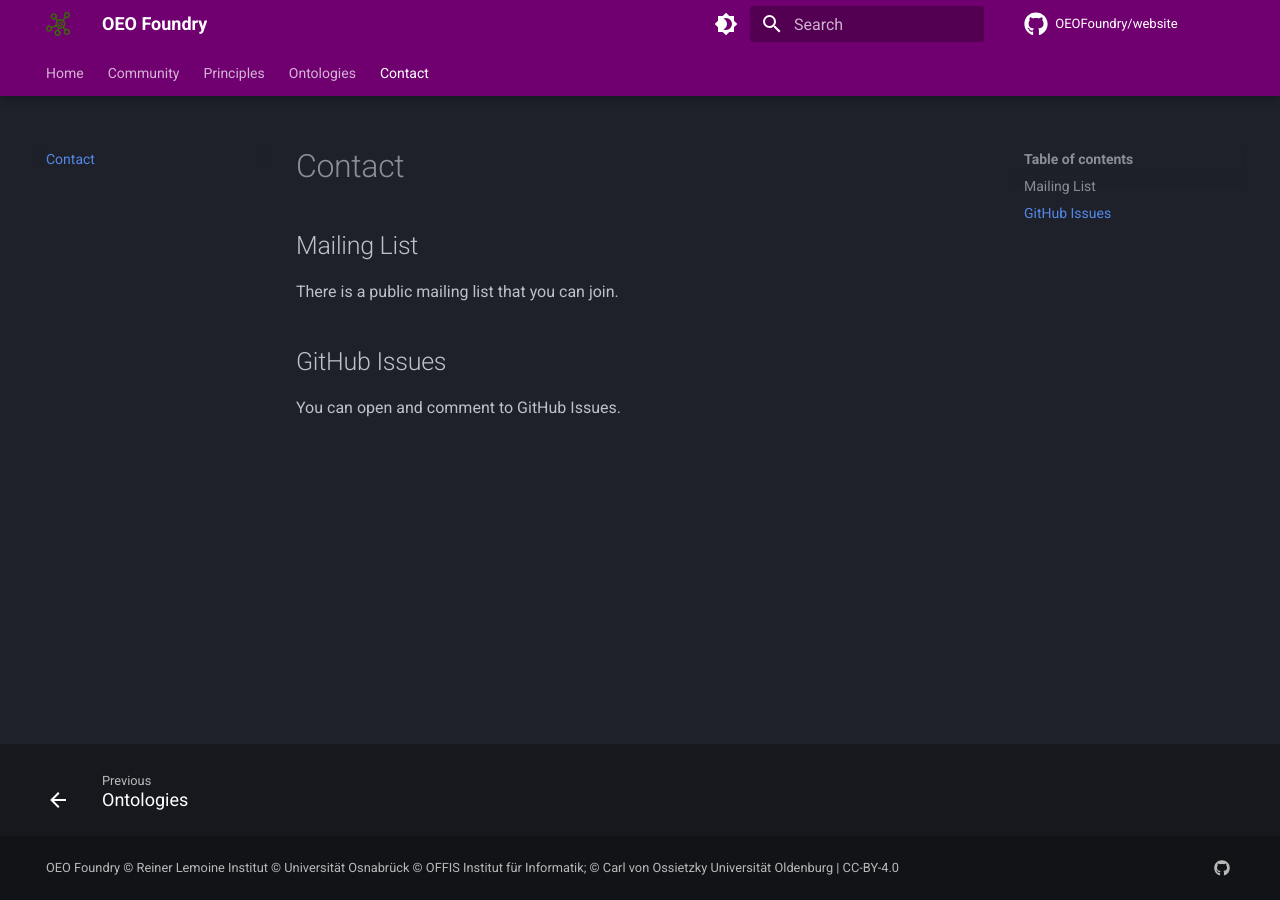
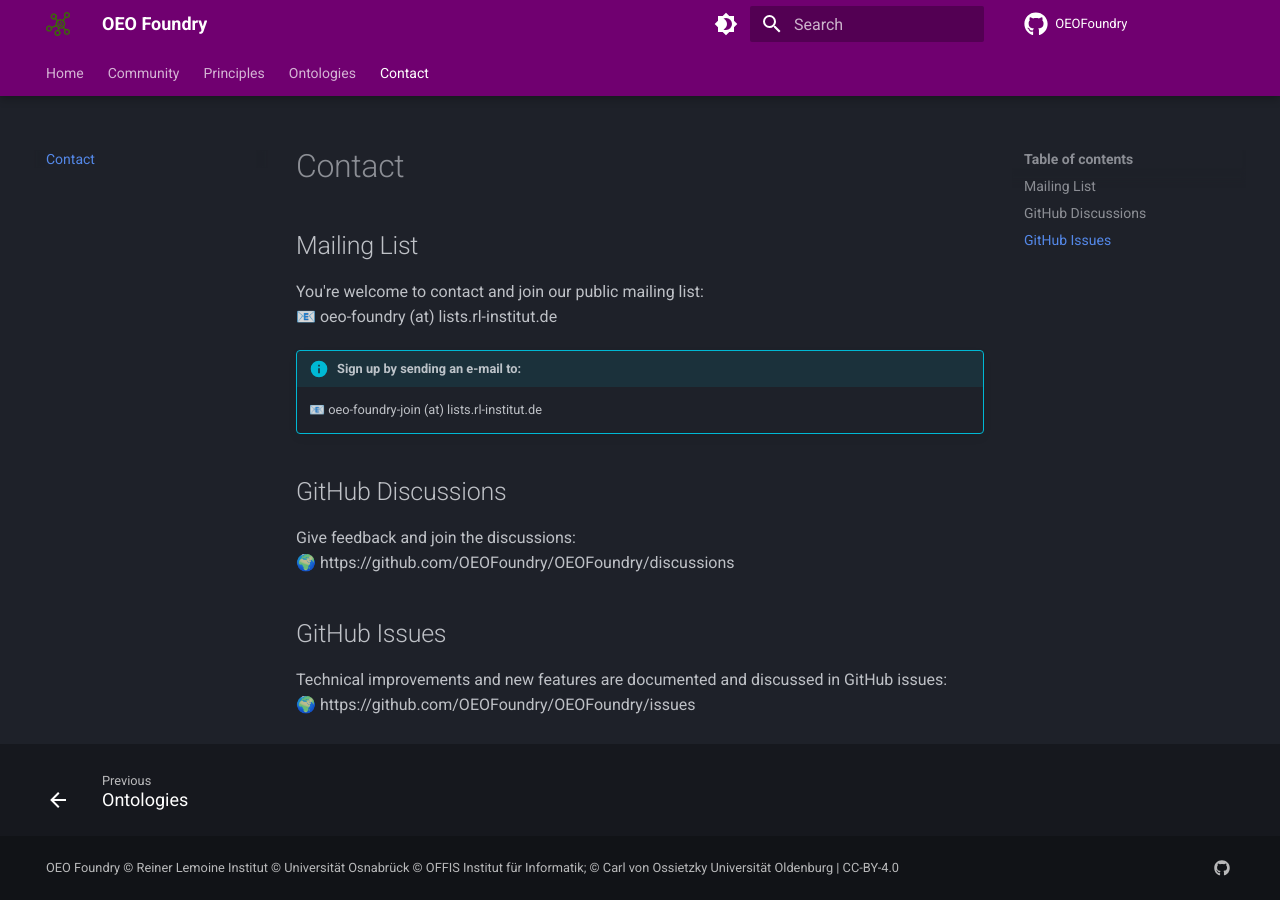
Before and after one commit to ENEROFoundry/ENEROFoundry, an MkDocs documentation site: the page built from docs/contact.md, in a window 1280 px wide. Built offline with MkDocs 1.6.1 and Material for MkDocs 9.7.7, drawn with Linux system fonts in a browser that asks for light colours; comment, search, counter and statistics services are not loaded; the version menu is left out.

```diff
--- a/docs/contact.md
+++ b/docs/contact.md
@@ -2,9 +2,20 @@
 
 ## Mailing List
 
-There is a public mailing list that you can join.
+You're welcome to contact and join our public mailing list:<br>
+📧 oeo-foundry (at) lists.rl-institut.de
+
+!!! Info "Sign up by sending an e-mail to:"
+    📧 oeo-foundry-join (at) lists.rl-institut.de
+
+
+## GitHub Discussions
+
+Give feedback and join the discussions:<br>
+🌍 https://github.com/OEOFoundry/OEOFoundry/discussions
 
 
 ## GitHub Issues
 
-You can open and comment to GitHub Issues.
+Technical improvements and new features are documented and discussed in GitHub issues:<br>
+🌍 https://github.com/OEOFoundry/OEOFoundry/issues
--- a/mkdocs.yml
+++ b/mkdocs.yml
@@ -8,7 +8,7 @@ site_url: https://github.com/OEOFoundry/OEOFoundry
 site_description: Website of the OEO Foundry
 
 # Repository
-repo_name: OEOFoundry/website
+repo_name: OEOFoundry
 repo_url: https://github.com/OEOFoundry/OEOFoundry
 docs_dir: docs
 copyright: OEO Foundry &copy; Reiner Lemoine Institut &copy; Universität Osnabrück &copy; OFFIS Institut für Informatik; &copy; Carl von Ossietzky Universität Oldenburg | CC-BY-4.0
@@ -70,7 +70,7 @@ extra_css:
 
 # Navigation
 nav:
-  - index.md
+  - Home: index.md
   - Community: community.md
   - Principles:
       - Overview: principles.md
```
Also changed, not shown: docs/community.md (+7 -2 lines), docs/index.md (+3 -2 lines), docs/ontologies.md (+7 -1 lines), docs/principles.md (+6 -0 lines), docs/img/OpenEnergyFamily_Logo_OEOFoundry.svg (added), docs/img/Partner_Logo_OFFIS.svg (added), docs/img/Partner_Logo_RLI.svg (added), docs/img/Partner_Logo_UOL.svg (added), docs/img/Partner_Logo_UOS.svg (added).
